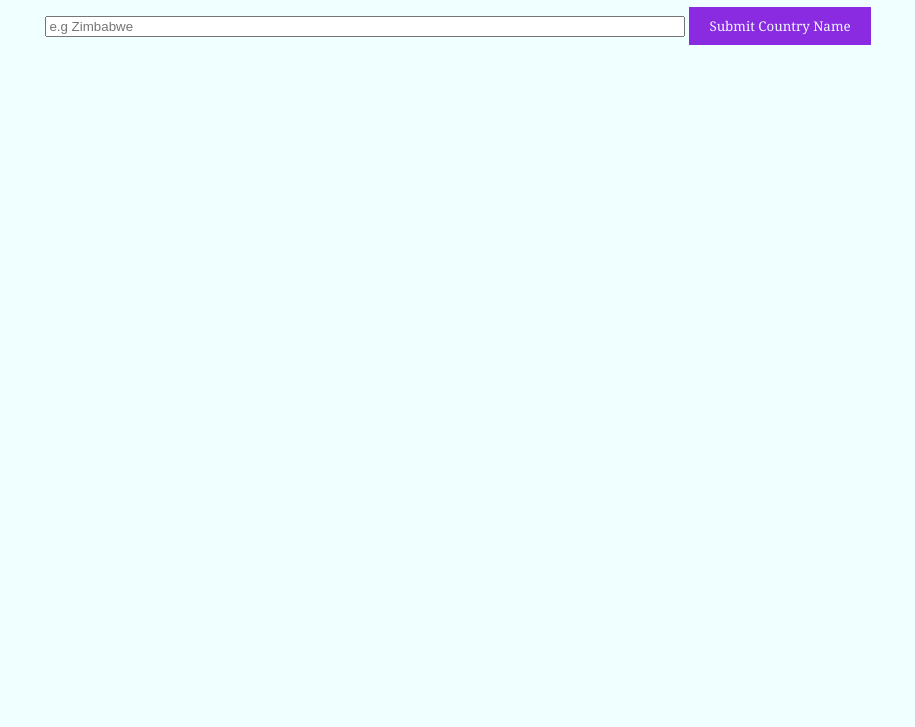
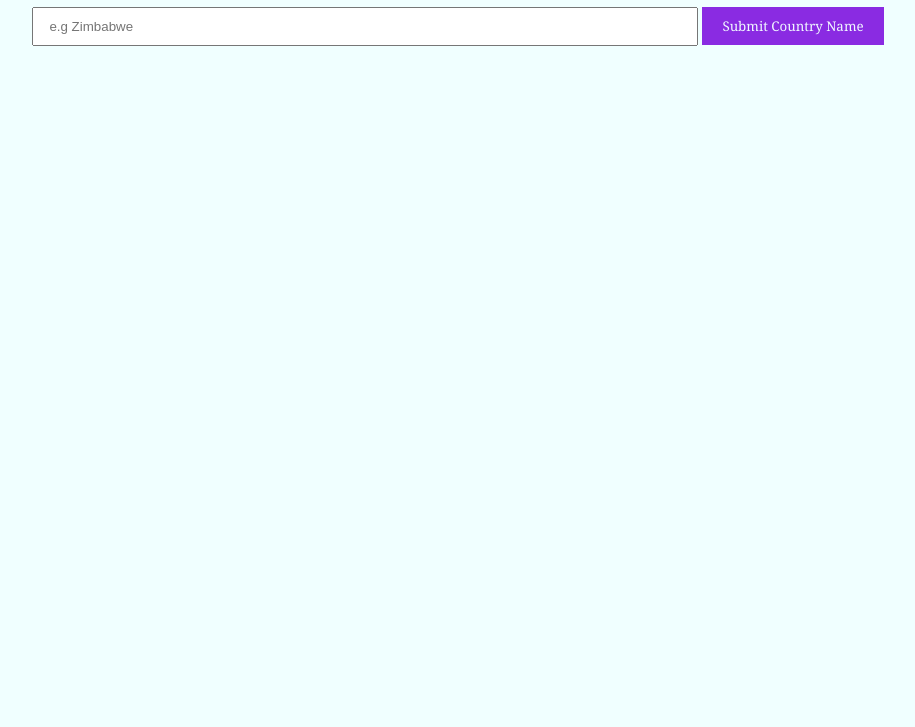
Before and after one commit to iamprist/2542032-lab4-sd, a plain HTML site: page index.html in a window 1280 px wide. Shown: the part 73-800 px from the top of the page, without its empty margins (182-1097 px from the left). Drawn offline with Linux system fonts and the light colour scheme.

Commit message:
Update styles.css

```diff
--- a/styles.css
+++ b/styles.css
@@ -15,7 +15,7 @@ body {
 }
 
 input {
-    padding: auto;
+    padding: 10px 15px;
     width: 50%;
     margin-bottom: 10px;
 }
```
